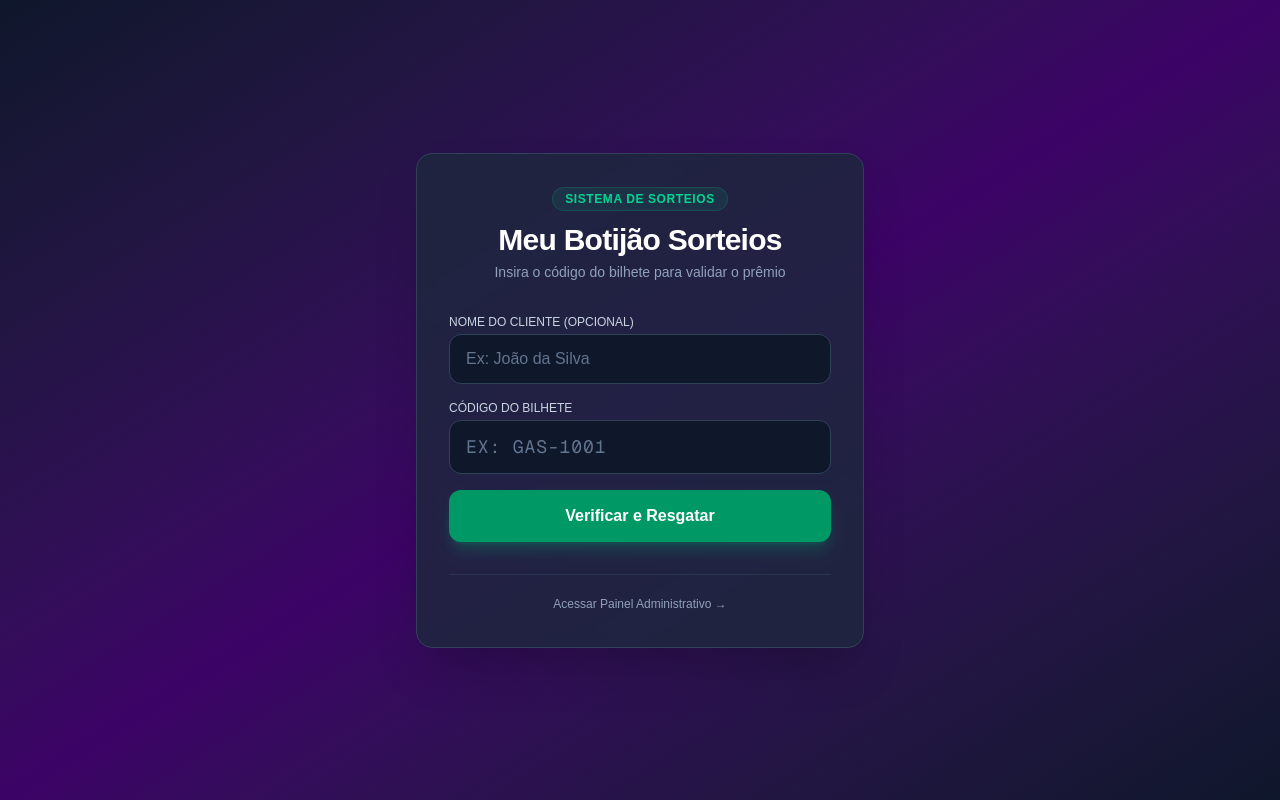
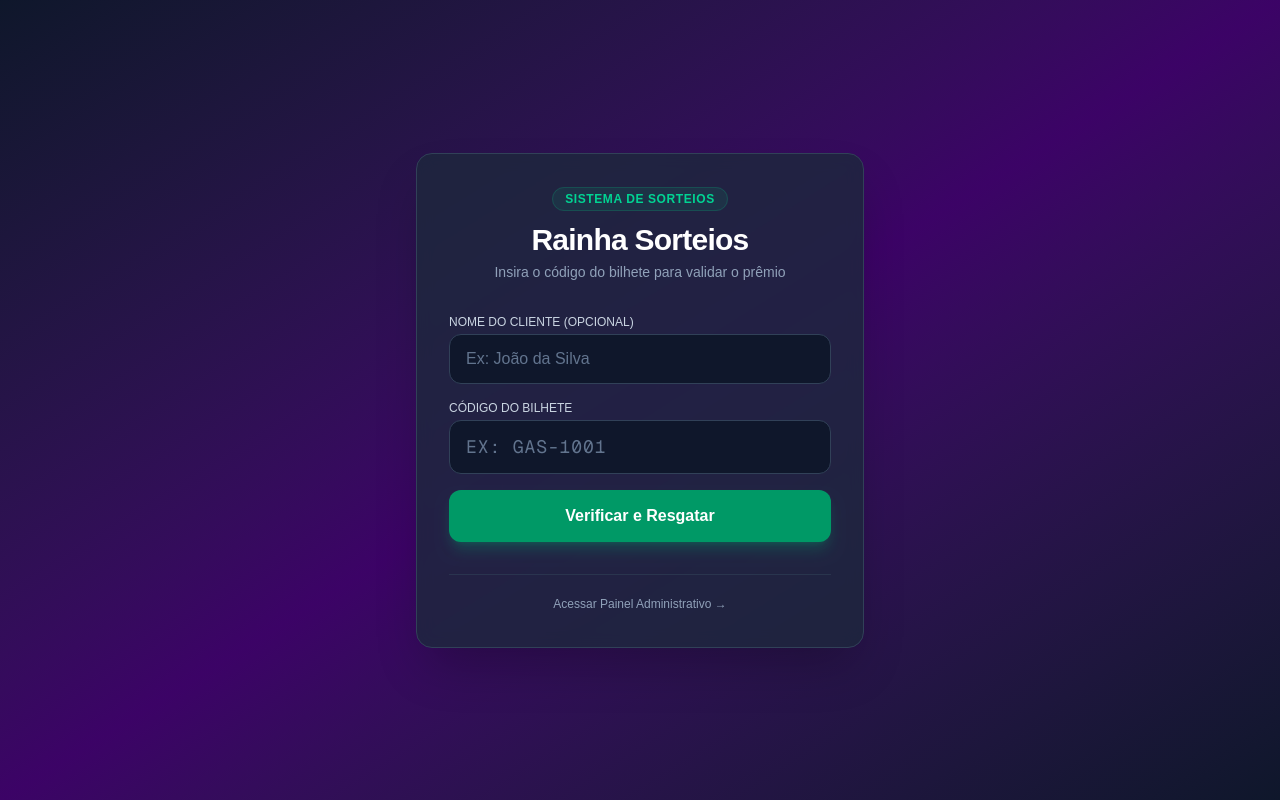
Before and after one commit to renanbmiranda/meu-botijao-sorteios, a Next.js app: page / in a window 1280 px wide. Built offline with nearby package versions, Linux system fonts and the light colour scheme.

Commit message:
fix: Mudança de Nome do sistema para Rainha sorteios

```diff
--- a/app/page.tsx
+++ b/app/page.tsx
@@ -60,7 +60,7 @@
           <span className="bg-emerald-500/10 text-emerald-400 text-xs font-semibold px-3 py-1 rounded-full uppercase tracking-wider border border-emerald-500/20">
             Sistema de Sorteios
           </span>
-          <h1 className="text-3xl font-extrabold mt-3 tracking-tight">Meu Botijão Sorteios</h1>
+          <h1 className="text-3xl font-extrabold mt-3 tracking-tight">Rainha Sorteios</h1>
           <p className="text-slate-400 text-sm mt-1">Insira o código do bilhete para validar o prêmio</p>
         </div>
 
```
